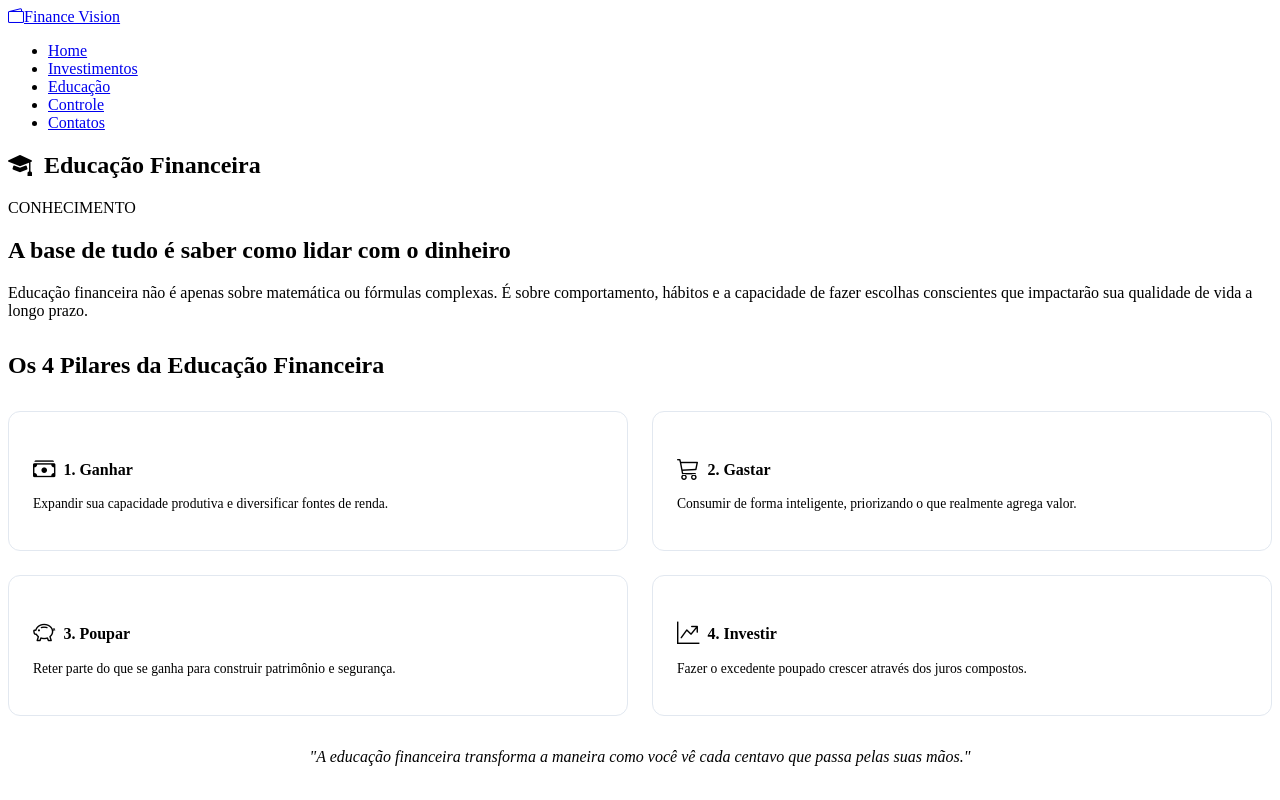
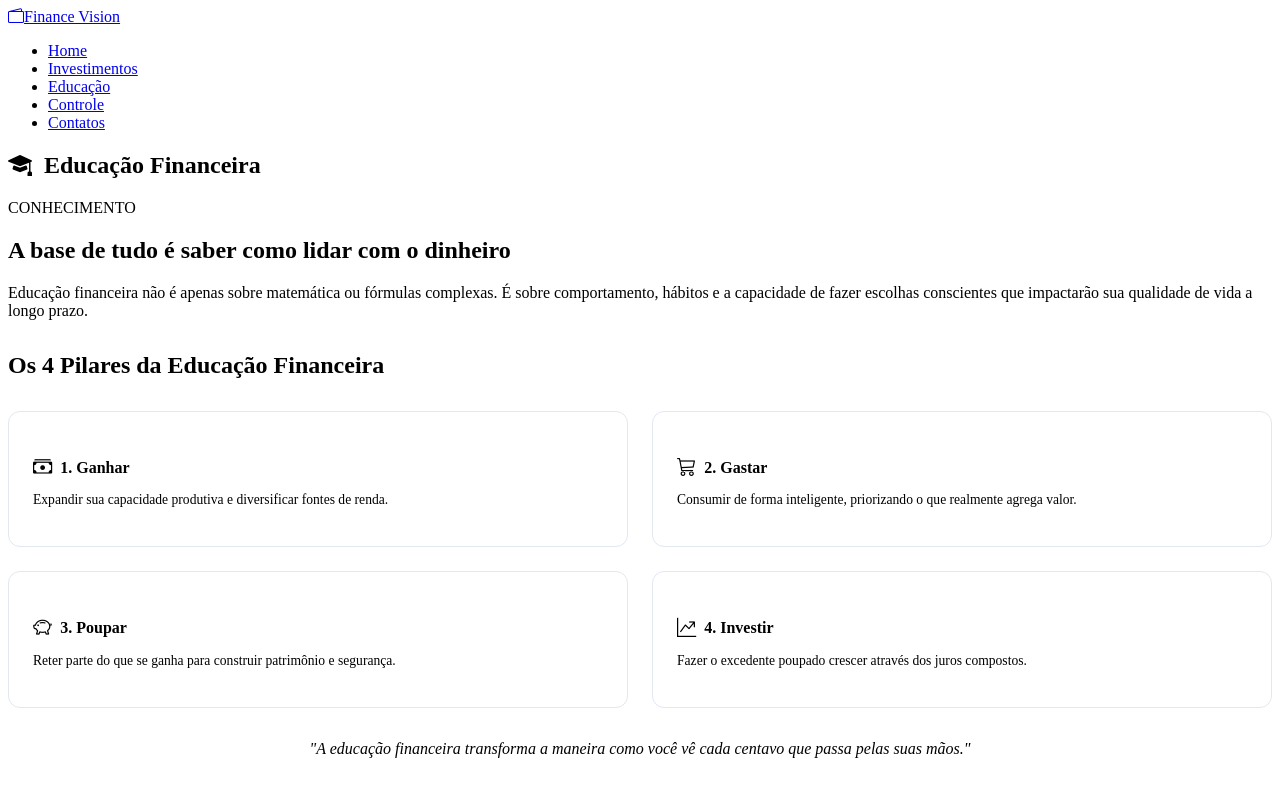
Before and after one commit to lucas-cristian/finance-vision, a React (Vite) app: page /educacao-financeira in a window 1280 px wide. Shown: the top 800 px of the page. Built offline with nearby package versions, Linux system fonts and the light colour scheme; the HTML template or start-up script is replaced by a standard one.

Commit message:
feat: ajusta o tamanho dos ícones na página de Educação Financeira

```diff
--- a/src/pages/EducacaoFinanceira.jsx
+++ b/src/pages/EducacaoFinanceira.jsx
@@ -30,25 +30,25 @@ export default function EducacaoFinanceira() {
             <div style={{ display: 'grid', gridTemplateColumns: '1fr 1fr', gap: '1.5rem', margin: '2rem 0' }}>
               <div style={{ background: '#fff', padding: '1.5rem', borderRadius: '12px', border: '1px solid #e2e8f0' }}>
                 <h4 style={{ color: 'var(--color-accent-dark)', marginBottom: '0.5rem', display: 'flex', alignItems: 'center', gap: '8px' }}>
-                  <i className="bi bi-cash-stack" style={{ fontSize: '1.4rem' }}></i> 1. Ganhar
+                  <i className="bi bi-cash-stack" style={{ fontSize: '1.2rem' }}></i> 1. Ganhar
                 </h4>
                 <p style={{ fontSize: '0.85rem' }}>Expandir sua capacidade produtiva e diversificar fontes de renda.</p>
               </div>
               <div style={{ background: '#fff', padding: '1.5rem', borderRadius: '12px', border: '1px solid #e2e8f0' }}>
                 <h4 style={{ color: 'var(--color-accent-dark)', marginBottom: '0.5rem', display: 'flex', alignItems: 'center', gap: '8px' }}>
-                  <i className="bi bi-cart3" style={{ fontSize: '1.4rem' }}></i> 2. Gastar
+                  <i className="bi bi-cart3" style={{ fontSize: '1.2rem' }}></i> 2. Gastar
                 </h4>
                 <p style={{ fontSize: '0.85rem' }}>Consumir de forma inteligente, priorizando o que realmente agrega valor.</p>
               </div>
               <div style={{ background: '#fff', padding: '1.5rem', borderRadius: '12px', border: '1px solid #e2e8f0' }}>
                 <h4 style={{ color: 'var(--color-accent-dark)', marginBottom: '0.5rem', display: 'flex', alignItems: 'center', gap: '8px' }}>
-                  <i className="bi bi-piggy-bank" style={{ fontSize: '1.4rem' }}></i> 3. Poupar
+                  <i className="bi bi-piggy-bank" style={{ fontSize: '1.2rem' }}></i> 3. Poupar
                 </h4>
                 <p style={{ fontSize: '0.85rem' }}>Reter parte do que se ganha para construir patrimônio e segurança.</p>
               </div>
               <div style={{ background: '#fff', padding: '1.5rem', borderRadius: '12px', border: '1px solid #e2e8f0' }}>
                 <h4 style={{ color: 'var(--color-accent-dark)', marginBottom: '0.5rem', display: 'flex', alignItems: 'center', gap: '8px' }}>
-                  <i className="bi bi-graph-up-arrow" style={{ fontSize: '1.4rem' }}></i> 4. Investir
+                  <i className="bi bi-graph-up-arrow" style={{ fontSize: '1.2rem' }}></i> 4. Investir
                 </h4>
                 <p style={{ fontSize: '0.85rem' }}>Fazer o excedente poupado crescer através dos juros compostos.</p>
               </div>
```
